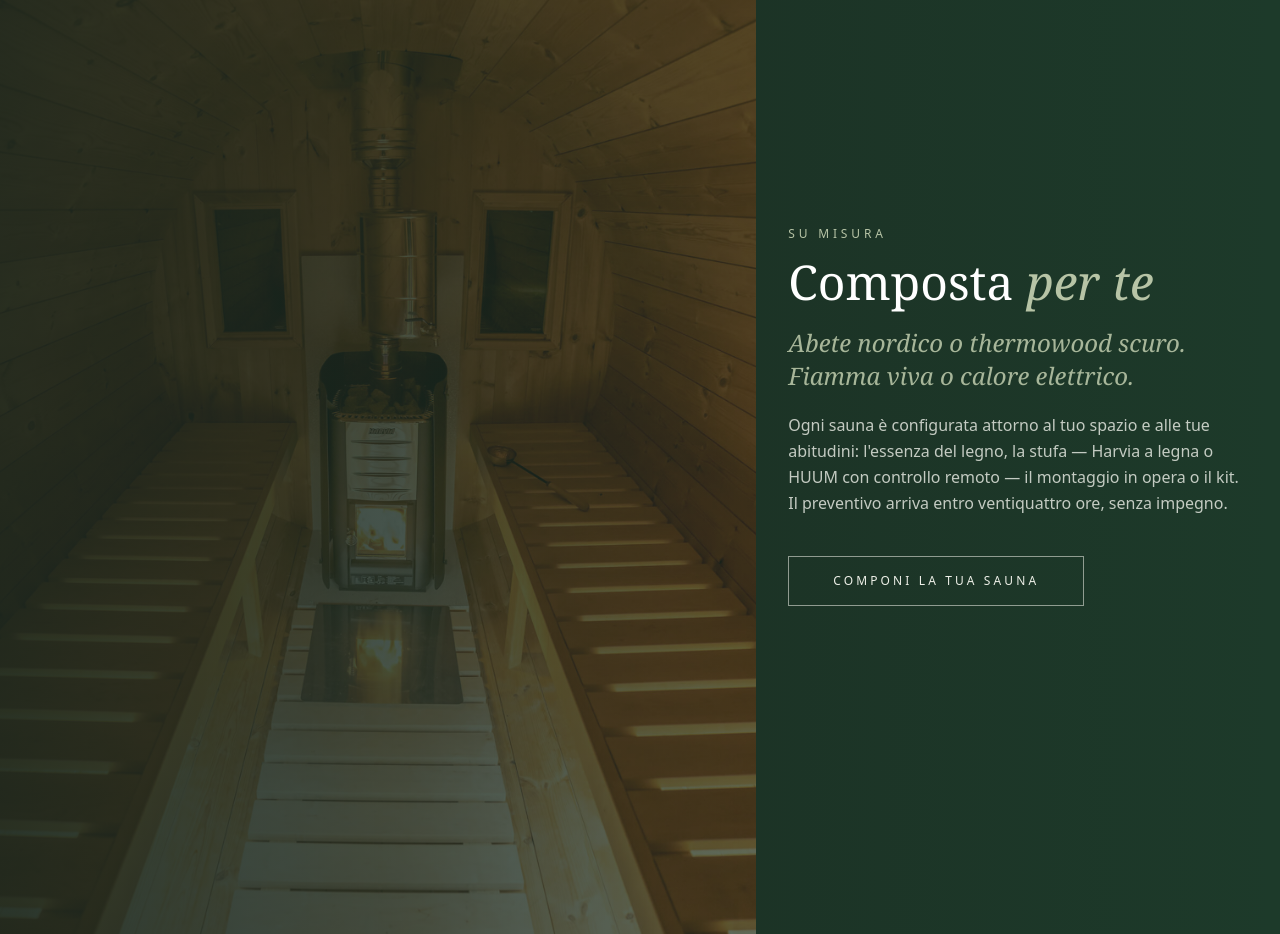
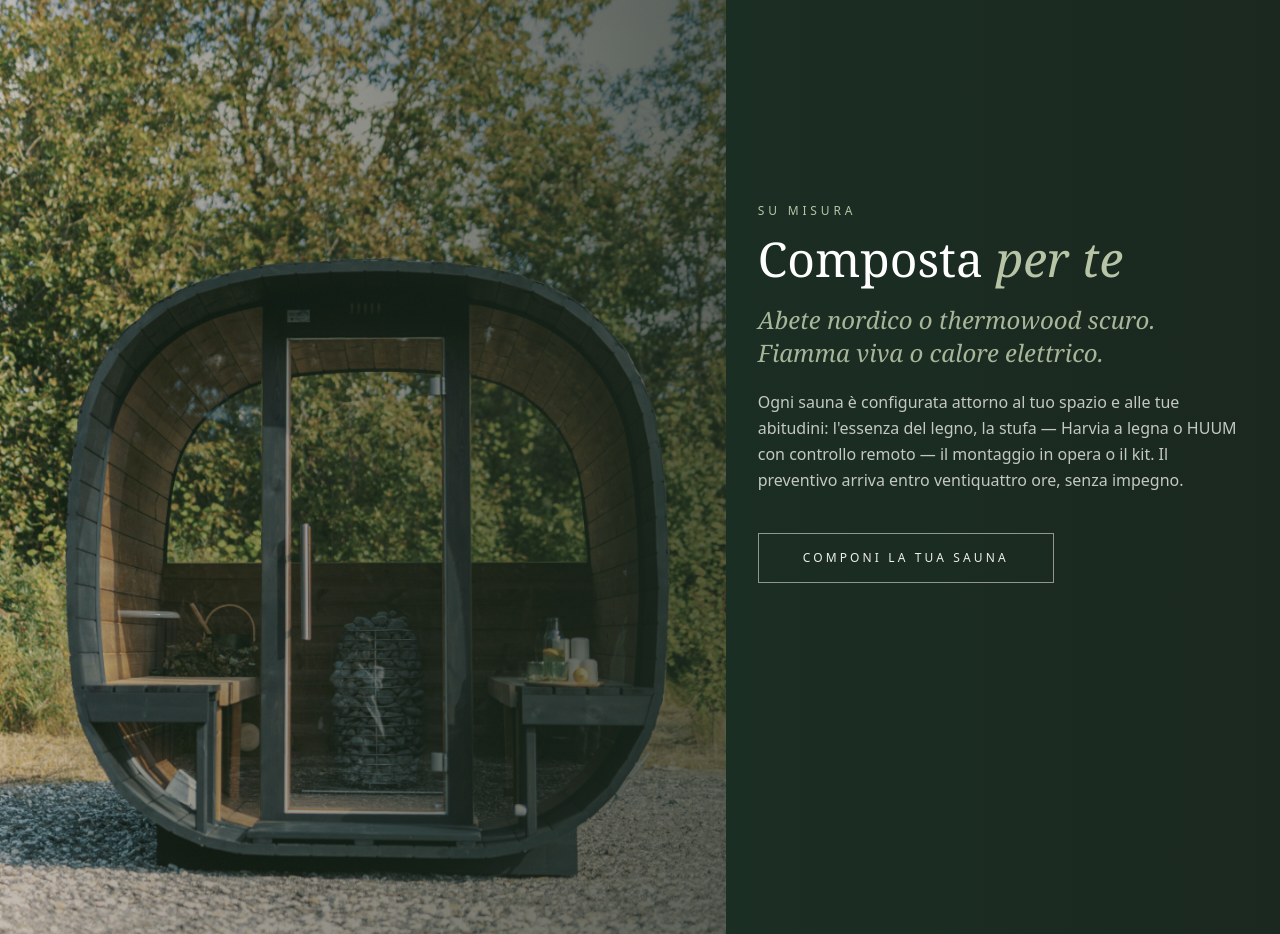
Before and after one commit to Mattio16/sauna-amore, a Next.js app: page / in a window 1280 px wide. Shown: the part 2700-3634 px from the top of the page. Built offline with nearby package versions, Linux system fonts and the light colour scheme; no server answers; the database is empty.

Commit message:
Editorial cube image, remove featured section, rename Saunas

```diff
--- a/app/page.tsx
+++ b/app/page.tsx
@@ -4,16 +4,10 @@ import HomeView from '@/components/site/HomeView';
 export const revalidate = 300;
 
 export default async function HomePage() {
-  const [saunaAgg, tubAgg, iceAgg, featured] = await Promise.all([
+  const [saunaAgg, tubAgg, iceAgg] = await Promise.all([
     prisma.product.aggregate({ where: { category: 'SAUNA', isPublished: true }, _count: true, _min: { basePrice: true } }),
     prisma.product.aggregate({ where: { category: 'HOT_TUB', isPublished: true }, _count: true, _min: { basePrice: true } }),
     prisma.product.aggregate({ where: { category: 'ICE_BATH', isPublished: true }, _count: true, _min: { basePrice: true } }),
-    prisma.product.findMany({
-      where: { category: 'SAUNA', isPublished: true },
-      orderBy: { sortOrder: 'asc' },
-      take: 3,
-      include: { images: { orderBy: { sortOrder: 'asc' }, take: 1 } },
-    }),
   ]);
 
   return (
@@ -23,17 +17,6 @@ export default async function HomePage() {
         tubs: { count: tubAgg._count, min: tubAgg._min.basePrice ?? 0 },
         ice: { count: iceAgg._count, min: iceAgg._min.basePrice ?? 0 },
       }}
-      featured={featured.map((p) => ({
-        id: p.id,
-        slug: p.slug,
-        nameIt: p.nameIt,
-        nameEn: p.nameEn,
-        translations: (p as unknown as { translations?: unknown }).translations ?? null,
-        basePrice: p.basePrice,
-        capacity: p.capacity,
-        dimensions: p.dimensions,
-        imageUrl: p.images[0]?.url ?? null,
-      }))}
     />
   );
 }
--- a/components/site/HomeView.tsx
+++ b/components/site/HomeView.tsx
@@ -5,7 +5,6 @@ import { useEffect, useRef, useState } from 'react';
 import { useT, euro } from '@/lib/i18n';
 import Reveal from './Reveal';
 import Parallax from './Parallax';
-import ProductCard, { ProductCardData } from './ProductCard';
 
 type Coll = { count: number; min: number };
 
@@ -73,10 +72,8 @@ function VideoBand() {
 
 export default function HomeView({
   collections,
-  featured,
 }: {
   collections: { saunas: Coll; tubs: Coll; ice: Coll };
-  featured: ProductCardData[];
 }) {
   const t = useT();
   const heroImg = useRef<HTMLImageElement>(null);
@@ -195,14 +192,14 @@ export default function HomeView({
       <VideoBand />
 
       {/* ---------- Full-bleed editorial (Composed for you) ---------- */}
-      <section className="relative min-h-[560px] flex items-center overflow-hidden bg-pine-dark my-10">
-        <Parallax speed={0.09} zoom={1.12} className="absolute inset-0">
+      <section className="relative min-h-[400px] flex items-center overflow-hidden bg-pine-dark my-10">
+        <Parallax speed={0.07} zoom={1.1} className="absolute inset-0">
           {/* eslint-disable-next-line @next/next/no-img-element */}
-          <img src="/images/site/editorial.jpg" alt="" className="w-full h-full object-cover opacity-45" />
+          <img src="/images/site/editorial.jpg" alt="" className="w-full h-full object-cover object-left opacity-80" />
         </Parallax>
-        <div className="absolute inset-0 bg-gradient-to-r from-pine-night/85 via-pine-night/40 to-transparent" />
-        <div className="relative max-w-7xl mx-auto px-6 lg:px-8 w-full py-24">
-          <div className="max-w-xl">
+        <div className="absolute inset-0 bg-gradient-to-l from-pine-night/90 via-pine-night/55 to-transparent" />
+        <div className="relative max-w-7xl mx-auto px-6 lg:px-8 w-full py-14">
+          <div className="max-w-xl ml-auto">
             <Reveal>
               <span className="block text-xs font-medium tracking-[0.32em] uppercase text-moss-light mb-4">{t.home.edKicker}</span>
             </Reveal>
@@ -223,23 +220,6 @@ export default function HomeView({
               </Link>
             </Reveal>
           </div>
-        </div>
-      </section>
-
-      {/* ---------- Featured saunas ---------- */}
-      <section className="max-w-7xl mx-auto px-6 lg:px-8 py-20">
-        <Reveal className="flex items-end justify-between mb-10 flex-wrap gap-4">
-          <h2 className="font-display text-4xl text-pine-deep">{t.cat.saunasTitle}</h2>
-          <Link href="/saunas" className="text-sm text-inksoft hover:text-pine border-b border-line pb-0.5">
-            {t.common.viewAll} →
-          </Link>
-        </Reveal>
-        <div className="grid sm:grid-cols-2 lg:grid-cols-3 gap-7">
-          {featured.map((p, i) => (
-            <Reveal key={p.id} delay={i * 130}>
-              <ProductCard product={p} index={i} />
-            </Reveal>
-          ))}
         </div>
       </section>
 
--- a/lib/i18n.ts
+++ b/lib/i18n.ts
@@ -39,7 +39,7 @@ const it = {
   },
   optionGroups: { wood: 'Legno', 'sauna-heater': 'Stufa', 'tub-filter': 'Filtrazione', 'tub-cover': 'Copertura', chiller: 'Raffreddamento', roof: 'Tetto', diameter: 'Diametro', 'front-windows': 'Finestre frontali', 'back-windows': 'Finestre posteriori' } as Record<string, string>,
   cat: {
-    saunasTitle: 'Saune a botte', saunasSub: 'Legno massiccio baltico, abete o thermowood. Da 2 a 6 persone.',
+    saunasTitle: 'Saune', saunasSub: 'Legno massiccio baltico, abete o thermowood. Da 2 a 6 persone.',
     tubsTitle: 'Vasche idromassaggio', tubsSub: 'Riscaldate a legna, in legno o vetroresina.',
     iceTitle: 'Bagni di ghiaccio', iceSub: "Il freddo che rigenera, tutto l'anno.",
     accTitle: 'Accessori', accSub: 'Tutto per completare il tuo rituale: secchielli, pietre, oli essenziali e cura del legno.',
@@ -103,7 +103,7 @@ const en: Dict = {
   },
   optionGroups: { wood: 'Wood', 'sauna-heater': 'Heater', 'tub-filter': 'Filtration', 'tub-cover': 'Cover', chiller: 'Chilling', roof: 'Roof', diameter: 'Diameter', 'front-windows': 'Front windows', 'back-windows': 'Back windows' } as Record<string, string>,
   cat: {
-    saunasTitle: 'Barrel saunas', saunasSub: 'Solid Baltic timber, spruce or thermowood. For 2 to 6 people.',
+    saunasTitle: 'Saunas', saunasSub: 'Solid Baltic timber, spruce or thermowood. For 2 to 6 people.',
     tubsTitle: 'Hot tubs', tubsSub: 'Wood-fired, in timber or fiberglass.',
     iceTitle: 'Ice baths', iceSub: 'The cold that regenerates, all year round.',
     accTitle: 'Accessories', accSub: 'Everything to complete your ritual: buckets, stones, essential oils and wood care.',
@@ -165,7 +165,7 @@ const nl: Dict = {
   },
   optionGroups: { wood: 'Hout', 'sauna-heater': 'Kachel', 'tub-filter': 'Filtratie', 'tub-cover': 'Afdekking', chiller: 'Koeling', roof: 'Dak', diameter: 'Diameter', 'front-windows': 'Ramen voorzijde', 'back-windows': 'Ramen achterzijde' } as Record<string, string>,
   cat: {
-    saunasTitle: "Barrelsauna's", saunasSub: 'Massief Baltisch hout, vuren of thermowood. Voor 2 tot 6 personen.',
+    saunasTitle: "Sauna's", saunasSub: 'Massief Baltisch hout, vuren of thermowood. Voor 2 tot 6 personen.',
     tubsTitle: 'Hottubs', tubsSub: 'Houtgestookt, in hout of glasvezel.',
     iceTitle: 'IJsbaden', iceSub: 'De kou die regenereert, het hele jaar door.',
     accTitle: 'Accessoires', accSub: 'Alles om uw ritueel compleet te maken: emmers, stenen, etherische oliën en houtverzorging.',
@@ -227,7 +227,7 @@ const de: Dict = {
   },
   optionGroups: { wood: 'Holz', 'sauna-heater': 'Ofen', 'tub-filter': 'Filtration', 'tub-cover': 'Abdeckung', chiller: 'Kühlung', roof: 'Dach', diameter: 'Durchmesser', 'front-windows': 'Fenster vorne', 'back-windows': 'Fenster hinten' } as Record<string, string>,
   cat: {
-    saunasTitle: 'Fasssaunen', saunasSub: 'Baltisches Massivholz, Fichte oder Thermoholz. Für 2 bis 6 Personen.',
+    saunasTitle: 'Saunen', saunasSub: 'Baltisches Massivholz, Fichte oder Thermoholz. Für 2 bis 6 Personen.',
     tubsTitle: 'Badefässer', tubsSub: 'Holzbefeuert, aus Holz oder Fiberglas.',
     iceTitle: 'Eisbäder', iceSub: 'Die Kälte, die regeneriert — das ganze Jahr.',
     accTitle: 'Zubehör', accSub: 'Alles für Ihr Ritual: Kübel, Steine, ätherische Öle und Holzpflege.',
@@ -289,7 +289,7 @@ const ru: Dict = {
   },
   optionGroups: { wood: 'Дерево', 'sauna-heater': 'Печь', 'tub-filter': 'Фильтрация', 'tub-cover': 'Крышка', chiller: 'Охлаждение', roof: 'Крыша', diameter: 'Диаметр', 'front-windows': 'Окна спереди', 'back-windows': 'Окна сзади' } as Record<string, string>,
   cat: {
-    saunasTitle: 'Бочковые сауны', saunasSub: 'Массив балтийской древесины, ель или термоясень. На 2–6 человек.',
+    saunasTitle: 'Сауны', saunasSub: 'Массив балтийской древесины, ель или термоясень. На 2–6 человек.',
     tubsTitle: 'Купели', tubsSub: 'На дровах, из дерева или стеклопластика.',
     iceTitle: 'Ледяные ванны', iceSub: 'Холод, который восстанавливает — круглый год.',
     accTitle: 'Аксессуары', accSub: 'Всё для вашего ритуала: ковши, камни, эфирные масла и уход за деревом.',
```
Also changed, not shown: public/images/site/editorial.jpg.
